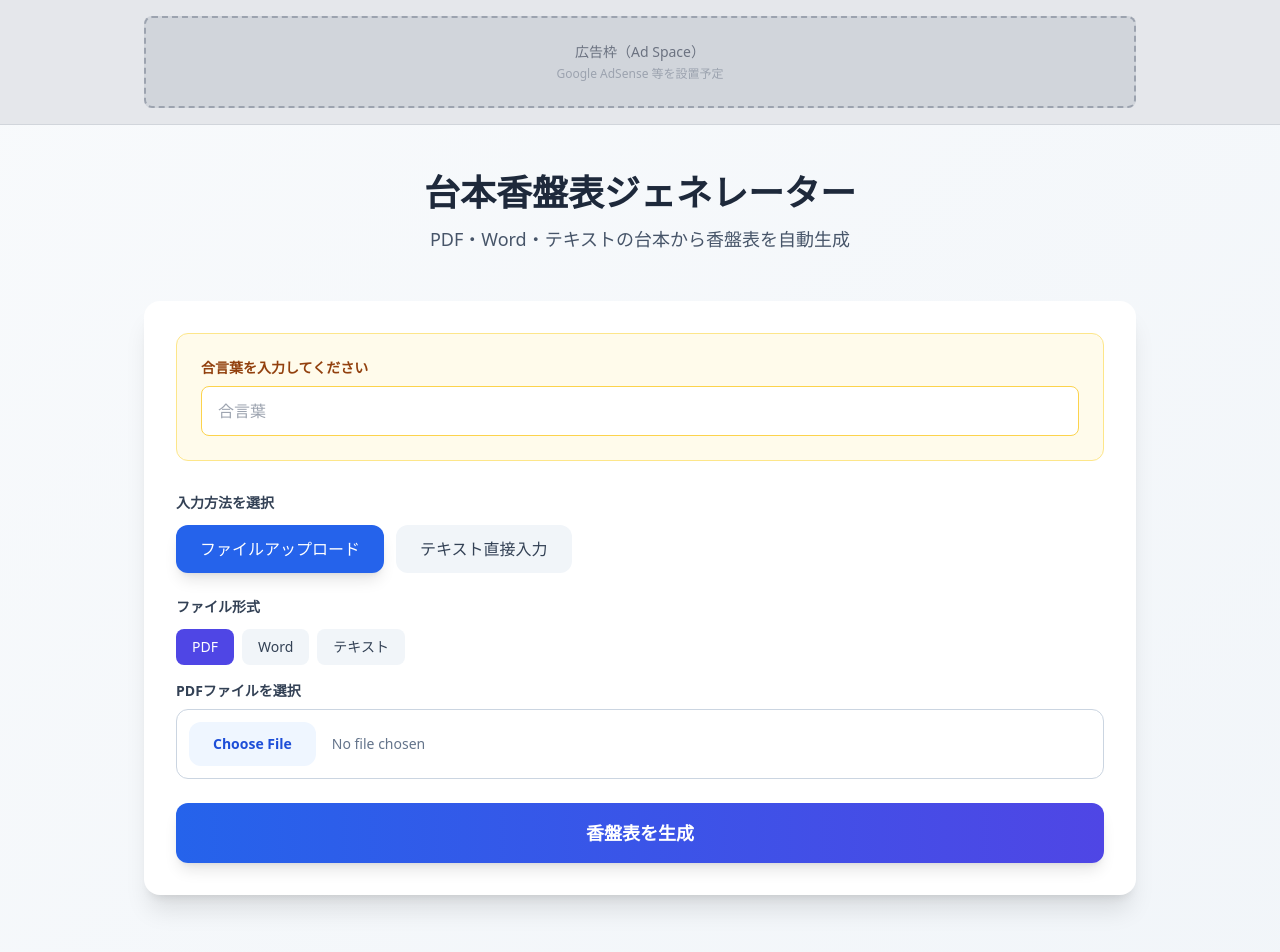
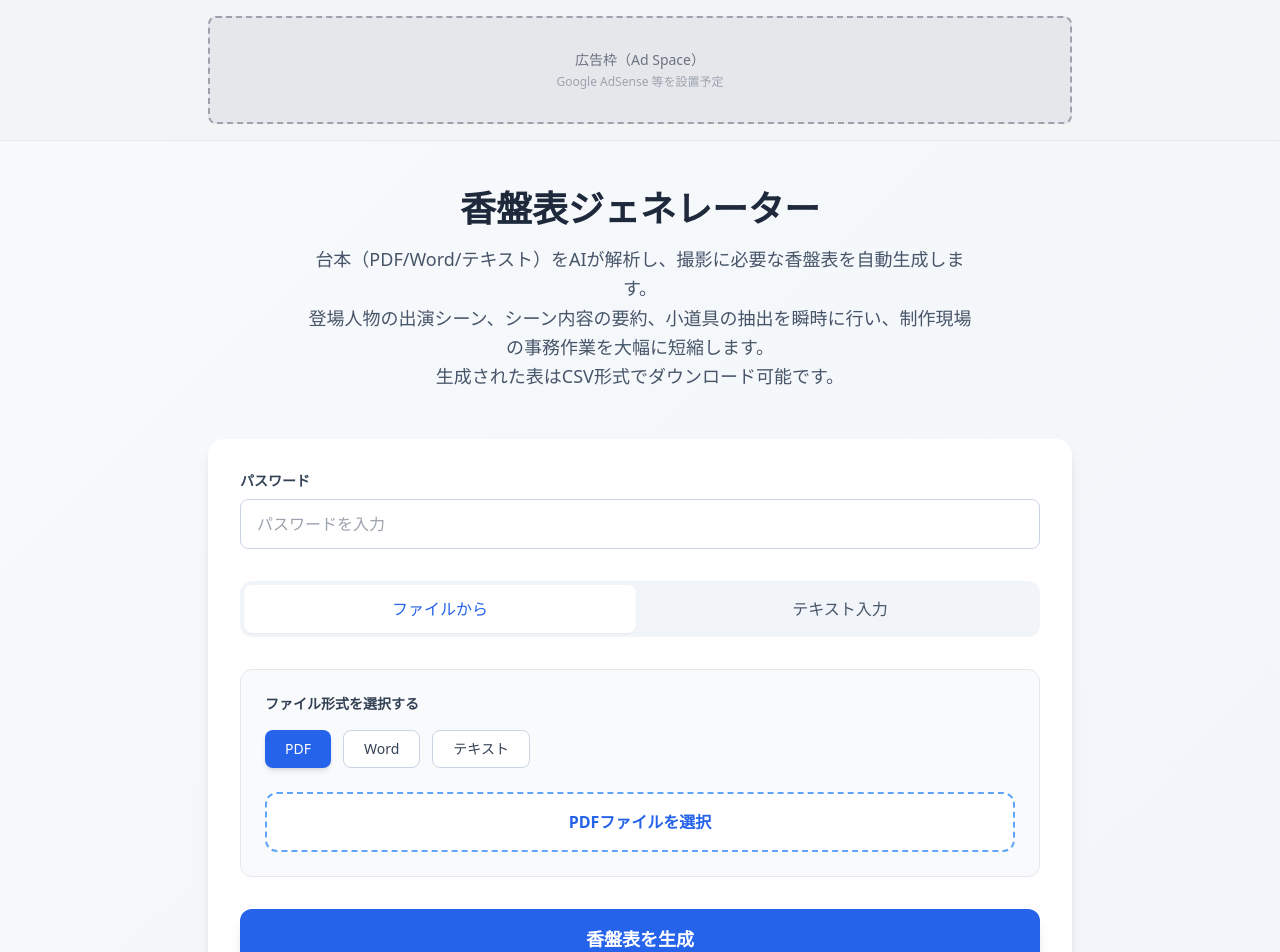
Before and after one commit to kyakuhonshin/script-matrix-app, a Next.js app: page / in a window 1280 px wide. Shown: the top 952 px of the page. Built offline with nearby package versions, Linux system fonts and the light colour scheme.

Commit message:
Final UI polish: simplified input flow, password label fix, D/N text only, improved styling

```diff
--- a/app/page.tsx
+++ b/app/page.tsx
@@ -84,6 +84,10 @@ export default function Home() {
     }
   }
 
+  const handleFileSelectClick = () => {
+    fileInputRef.current?.click()
+  }
+
   const sleep = (ms: number) => new Promise(resolve => setTimeout(resolve, ms))
 
   const updateLoadingStep = async (step: LoadingStep) => {
@@ -93,7 +97,7 @@ export default function Home() {
 
   const validatePassword = () => {
     if (password !== CORRECT_PASSWORD) {
-      setPasswordError('合言葉が正しくありません')
+      setPasswordError('パスワードが正しくありません')
       return false
     }
     setPasswordError('')
@@ -263,16 +267,6 @@ export default function Home() {
     URL.revokeObjectURL(url)
   }
 
-  const getTimeLabel = (time: string) => {
-    const labels: Record<string, string> = {
-      M: '朝',
-      D: '昼',
-      E: '夕方',
-      N: '夜',
-    }
-    return labels[time] || ''
-  }
-
   const handleReset = () => {
     setFile(null)
     setScriptText('')
@@ -290,31 +284,33 @@ export default function Home() {
   return (
     <div className="min-h-screen bg-gradient-to-br from-slate-50 to-slate-100">
       {/* Ad Space Top */}
-      <div className="w-full bg-gray-200 border-b border-gray-300">
-        <div className="max-w-5xl mx-auto py-4 px-4 text-center">
-          <div className="bg-gray-300 border-2 border-dashed border-gray-400 rounded-lg py-6">
+      <div className="w-full bg-gray-100 border-b border-gray-200">
+        <div className="max-w-4xl mx-auto py-4 px-4">
+          <div className="bg-gray-200 border-2 border-dashed border-gray-400 rounded-lg py-8 text-center">
             <p className="text-gray-500 text-sm font-medium">広告枠（Ad Space）</p>
             <p className="text-gray-400 text-xs mt-1">Google AdSense 等を設置予定</p>
           </div>
         </div>
       </div>
 
-      <main className="max-w-5xl mx-auto px-4 py-12">
+      <main className="max-w-4xl mx-auto px-4 py-12">
         <div className="text-center mb-12">
-          <h1 className="text-4xl font-bold text-slate-800 mb-3">
-            台本香盤表ジェネレーター
+          <h1 className="text-4xl font-bold text-slate-800 mb-4">
+            香盤表ジェネレーター
           </h1>
-          <p className="text-slate-600 text-lg">
-            PDF・Word・テキストの台本から香盤表を自動生成
+          <p className="text-slate-600 text-lg leading-relaxed max-w-2xl mx-auto">
+            台本（PDF/Word/テキスト）をAIが解析し、撮影に必要な香盤表を自動生成します。<br />
+            登場人物の出演シーン、シーン内容の要約、小道具の抽出を瞬時に行い、制作現場の事務作業を大幅に短縮します。<br />
+            生成された表はCSV形式でダウンロード可能です。
           </p>
         </div>
 
         {!matrixData ? (
-          <div className="bg-white rounded-2xl shadow-xl p-8 mb-8">
+          <div className="bg-white rounded-2xl shadow-lg p-8 mb-8">
             {/* Password Input */}
-            <div className="mb-8 p-6 bg-amber-50 border border-amber-200 rounded-xl">
-              <label className="block text-sm font-semibold text-amber-800 mb-2">
-                合言葉を入力してください
+            <div className="mb-8">
+              <label className="block text-sm font-semibold text-slate-700 mb-2">
+                パスワード
               </label>
               <input
                 type="password"
@@ -323,52 +319,49 @@ export default function Home() {
                   setPassword(e.target.value)
                   setPasswordError('')
                 }}
-                placeholder="合言葉"
-                className="w-full px-4 py-3 border border-amber-300 rounded-lg focus:ring-2 focus:ring-amber-500 focus:border-transparent"
+                placeholder="パスワードを入力"
+                className="w-full px-4 py-3 border border-slate-300 rounded-lg focus:ring-2 focus:ring-blue-500 focus:border-transparent"
               />
               {passwordError && (
                 <p className="mt-2 text-red-600 text-sm font-medium">{passwordError}</p>
               )}
             </div>
 
-            <form onSubmit={handleSubmit}>
-              {/* Input Mode Toggle */}
-              <div className="mb-6">
-                <label className="block text-sm font-semibold text-slate-700 mb-3">
-                  入力方法を選択
-                </label>
-                <div className="flex gap-3">
+            {/* Input Mode Tabs */}
+            <div className="mb-8">
+              <div className="flex gap-2 bg-slate-100 p-1 rounded-xl">
                 <button
                   type="button"
                   onClick={() => setInputMode('file')}
-                    className={`px-6 py-3 rounded-xl font-medium transition-all ${
+                  className={`flex-1 py-3 px-6 rounded-lg font-medium transition-all ${
                     inputMode === 'file'
-                        ? 'bg-blue-600 text-white shadow-lg'
-                        : 'bg-slate-100 text-slate-700 hover:bg-slate-200'
+                      ? 'bg-white text-blue-600 shadow-sm'
+                      : 'text-slate-600 hover:text-slate-800'
                   }`}
                 >
-                    ファイルアップロード
+                  ファイルから
                 </button>
                 <button
                   type="button"
                   onClick={() => setInputMode('text')}
-                    className={`px-6 py-3 rounded-xl font-medium transition-all ${
+                  className={`flex-1 py-3 px-6 rounded-lg font-medium transition-all ${
                     inputMode === 'text'
-                        ? 'bg-blue-600 text-white shadow-lg'
-                        : 'bg-slate-100 text-slate-700 hover:bg-slate-200'
+                      ? 'bg-white text-blue-600 shadow-sm'
+                      : 'text-slate-600 hover:text-slate-800'
                   }`}
                 >
-                    テキスト直接入力
+                  テキスト入力
                 </button>
               </div>
             </div>
 
+            <form onSubmit={handleSubmit}>
               {inputMode === 'file' && (
-                <div className="mb-6">
-                  <label className="block text-sm font-semibold text-slate-700 mb-3">
-                    ファイル形式
+                <div className="mb-8 p-6 bg-gray-50 border border-gray-200 rounded-xl">
+                  <label className="block text-sm font-semibold text-slate-700 mb-4">
+                    ファイル形式を選択する
                   </label>
-                  <div className="flex gap-2 mb-4">
+                  <div className="flex gap-3 mb-6">
                     {(['pdf', 'docx', 'txt'] as FileType[]).map((type) => (
                       <button
                         key={type}
@@ -377,10 +370,10 @@ export default function Home() {
                           setFileType(type)
                           setFile(null)
                         }}
-                        className={`px-4 py-2 rounded-lg font-medium text-sm transition-all ${
+                        className={`px-5 py-2 rounded-lg font-medium text-sm transition-all ${
                           fileType === type
-                            ? 'bg-indigo-600 text-white'
-                            : 'bg-slate-100 text-slate-700 hover:bg-slate-200'
+                            ? 'bg-blue-600 text-white shadow-md'
+                            : 'bg-white text-slate-700 border border-slate-300 hover:bg-slate-50'
                         }`}
                       >
                         {type === 'pdf' && 'PDF'}
@@ -390,40 +383,29 @@ export default function Home() {
                     ))}
                   </div>
 
-                  <label
-                    htmlFor="file-input"
-                    className="block text-sm font-semibold text-slate-700 mb-2"
-                  >
-                    {getFileTypeLabel()}ファイルを選択
-                  </label>
                   <input
                     ref={fileInputRef}
                     type="file"
-                    id="file-input"
                     accept={getFileAccept()}
                     onChange={handleFileChange}
-                    className="block w-full text-sm text-slate-500
-                      file:mr-4 file:py-3 file:px-6
-                      file:rounded-xl file:border-0
-                      file:text-sm file:font-semibold
-                      file:bg-blue-50 file:text-blue-700
-                      hover:file:bg-blue-100
-                      border border-slate-300 rounded-xl p-3
-                      focus:ring-2 focus:ring-blue-500 focus:border-transparent"
+                    className="hidden"
                   />
-                  {file && (
-                    <p className="mt-3 text-sm text-green-600 font-medium">
-                      ✓ {file.name}
-                    </p>
-                  )}
+
+                  <button
+                    type="button"
+                    onClick={handleFileSelectClick}
+                    className="w-full py-4 px-6 bg-white border-2 border-dashed border-blue-400 rounded-xl text-blue-600 font-semibold hover:bg-blue-50 hover:border-blue-500 transition-all"
+                  >
+                    {file ? `✓ ${file.name}` : `${getFileTypeLabel()}ファイルを選択`}
+                  </button>
                 </div>
               )}
 
               {inputMode === 'text' && (
-                <div className="mb-6">
+                <div className="mb-8">
                   <label
                     htmlFor="script-text"
-                    className="block text-sm font-semibold text-slate-700 mb-2"
+                    className="block text-sm font-semibold text-slate-700 mb-3"
                   >
                     台本テキスト
                   </label>
@@ -451,7 +433,7 @@ export default function Home() {
                 className={`w-full py-4 px-6 rounded-xl font-bold text-lg text-white transition-all
                   ${isLoading
                     ? 'bg-gray-400 cursor-not-allowed'
-                    : 'bg-gradient-to-r from-blue-600 to-indigo-600 hover:from-blue-700 hover:to-indigo-700 shadow-lg hover:shadow-xl'
+                    : 'bg-blue-600 hover:bg-blue-700 shadow-lg hover:shadow-xl'
                   }`}
               >
                 {isLoading ? getLoadingText(loadingStep) : '香盤表を生成'}
@@ -459,7 +441,7 @@ export default function Home() {
             </form>
           </div>
         ) : (
-          <div className="mb-6 flex gap-4 justify-center">
+          <div className="mb-8 flex gap-4 justify-center">
             <button
               onClick={handleReset}
               className="bg-slate-600 hover:bg-slate-700 text-white py-3 px-6 rounded-xl font-semibold shadow-lg transition-all"
@@ -476,12 +458,12 @@ export default function Home() {
         )}
 
         {isLoading && (
-          <div className="text-center py-12 bg-white rounded-2xl shadow-xl">
+          <div className="text-center py-12 bg-white rounded-2xl shadow-lg mb-8">
             <div className="inline-block animate-spin rounded-full h-10 w-10 border-4 border-blue-600 border-t-transparent mb-4"></div>
             <p className="text-slate-600 font-medium text-lg">{getLoadingText(loadingStep)}</p>
             <div className="mt-6 w-72 mx-auto bg-slate-200 rounded-full h-3">
               <div
-                className="bg-gradient-to-r from-blue-600 to-indigo-600 h-3 rounded-full transition-all duration-500"
+                className="bg-blue-600 h-3 rounded-full transition-all duration-500"
                 style={{
                   width: loadingStep === 'uploading' ? '20%' :
                          loadingStep === 'parsing' ? '40%' :
@@ -494,8 +476,8 @@ export default function Home() {
         )}
 
         {matrixData && (
-          <div className="bg-white rounded-2xl shadow-xl overflow-hidden">
-            <div className="p-6 bg-gradient-to-r from-slate-100 to-slate-50 border-b flex justify-between items-center">
+          <div className="bg-white rounded-2xl shadow-lg overflow-hidden">
+            <div className="p-6 bg-slate-50 border-b flex justify-between items-center">
               <h2 className="text-2xl font-bold text-slate-800">香盤表</h2>
               <p className="text-sm text-slate-600 font-medium">
                 全{matrixData.scenes.length}シーン · {matrixData.characters.length}キャラクター
@@ -504,28 +486,28 @@ export default function Home() {
             <div className="overflow-x-auto">
               <table className="w-full border-collapse">
                 <thead>
-                  <tr className="bg-slate-50">
+                  <tr className="bg-slate-100">
                     <th
                       onClick={() => handleSort('scene')}
-                      className="px-4 py-4 text-center text-sm font-bold text-slate-800 border cursor-pointer hover:bg-slate-100 select-none"
+                      className="px-4 py-4 text-center text-sm font-bold text-slate-800 border cursor-pointer hover:bg-slate-200 select-none"
                     >
                       シーン {sortConfig?.key === 'scene' && (sortConfig.direction === 'asc' ? '▲' : '▼')}
                     </th>
                     <th
                       onClick={() => handleSort('location')}
-                      className="px-4 py-4 text-left text-sm font-bold text-slate-800 border cursor-pointer hover:bg-slate-100 select-none"
+                      className="px-4 py-4 text-left text-sm font-bold text-slate-800 border cursor-pointer hover:bg-slate-200 select-none"
                     >
                       場所 {sortConfig?.key === 'location' && (sortConfig.direction === 'asc' ? '▲' : '▼')}
                     </th>
                     <th
                       onClick={() => handleSort('timeOfDay')}
-                      className="px-2 py-4 text-center text-sm font-bold text-slate-800 border cursor-pointer hover:bg-slate-100 select-none w-16"
+                      className="px-2 py-4 text-center text-sm font-bold text-slate-800 border cursor-pointer hover:bg-slate-200 select-none w-16"
                     >
                       D/N {sortConfig?.key === 'timeOfDay' && (sortConfig.direction === 'asc' ? '▲' : '▼')}
                     </th>
                     <th
                       onClick={() => handleSort('content')}
-                      className="px-4 py-4 text-left text-sm font-bold text-slate-800 border cursor-pointer hover:bg-slate-100 select-none min-w-[200px]"
+                      className="px-4 py-4 text-left text-sm font-bold text-slate-800 border cursor-pointer hover:bg-slate-200 select-none min-w-[200px]"
                     >
                       内容 {sortConfig?.key === 'content' && (sortConfig.direction === 'asc' ? '▲' : '▼')}
                     </th>
@@ -555,7 +537,7 @@ export default function Home() {
                           contentEditable
                           suppressContentEditableWarning
                           onBlur={(e) => handleCellEdit(index, 'scene', e.currentTarget.textContent || '')}
-                          className="outline-none focus:bg-yellow-50 px-2 py-1 rounded min-w-[40px]"
+                          className="outline-none focus:bg-yellow-50 px-2 py-1 rounded"
                         >
                           {scene.scene}
                         </div>
@@ -565,30 +547,20 @@ export default function Home() {
                           contentEditable
                           suppressContentEditableWarning
                           onBlur={(e) => handleCellEdit(index, 'location', e.currentTarget.textContent || '')}
-                          className="outline-none focus:bg-yellow-50 px-2 py-1 rounded min-w-[80px]"
+                          className="outline-none focus:bg-yellow-50 px-2 py-1 rounded"
                         >
                           {scene.location}
                         </div>
                       </td>
-                      <td className="px-2 py-3 border text-center">
-                        <select
-                          value={scene.timeOfDay}
-                          onChange={(e) => handleCellEdit(index, 'timeOfDay', e.target.value)}
-                          className="w-full text-center bg-transparent outline-none focus:bg-yellow-50 rounded py-1"
-                        >
-                          <option value=""></option>
-                          <option value="M">朝</option>
-                          <option value="D">昼</option>
-                          <option value="E">夕方</option>
-                          <option value="N">夜</option>
-                        </select>
+                      <td className="px-2 py-3 border text-center font-medium text-slate-700">
+                        {scene.timeOfDay}
                       </td>
                       <td className="px-4 py-3 border text-left">
                         <div
                           contentEditable
                           suppressContentEditableWarning
                           onBlur={(e) => handleCellEdit(index, 'content', e.currentTarget.textContent || '')}
-                          className="outline-none focus:bg-yellow-50 px-2 py-1 rounded min-w-[200px] whitespace-pre-wrap"
+                          className="outline-none focus:bg-yellow-50 px-2 py-1 rounded whitespace-pre-wrap"
                         >
                           {scene.content}
                         </div>
@@ -613,7 +585,7 @@ export default function Home() {
                           contentEditable
                           suppressContentEditableWarning
                           onBlur={(e) => handleCellEdit(index, 'props', e.currentTarget.textContent || '')}
-                          className="outline-none focus:bg-yellow-50 px-2 py-1 rounded min-w-[100px]"
+                          className="outline-none focus:bg-yellow-50 px-2 py-1 rounded"
                         >
                           {scene.props}
                         </div>
@@ -623,7 +595,7 @@ export default function Home() {
                           contentEditable
                           suppressContentEditableWarning
                           onBlur={(e) => handleCellEdit(index, 'notes', e.currentTarget.textContent || '')}
-                          className="outline-none focus:bg-yellow-50 px-2 py-1 rounded min-w-[100px]"
+                          className="outline-none focus:bg-yellow-50 px-2 py-1 rounded"
                         >
                           {scene.notes}
                         </div>
@@ -638,9 +610,9 @@ export default function Home() {
       </main>
 
       {/* Ad Space Bottom */}
-      <div className="w-full bg-gray-200 border-t border-gray-300 mt-12">
-        <div className="max-w-5xl mx-auto py-4 px-4 text-center">
-          <div className="bg-gray-300 border-2 border-dashed border-gray-400 rounded-lg py-6">
+      <div className="w-full bg-gray-100 border-t border-gray-200 mt-12">
+        <div className="max-w-4xl mx-auto py-4 px-4">
+          <div className="bg-gray-200 border-2 border-dashed border-gray-400 rounded-lg py-8 text-center">
             <p className="text-gray-500 text-sm font-medium">広告枠（Ad Space）</p>
             <p className="text-gray-400 text-xs mt-1">Google AdSense 等を設置予定</p>
           </div>
```
Lines whose indentation alone changed are shown as unchanged.
